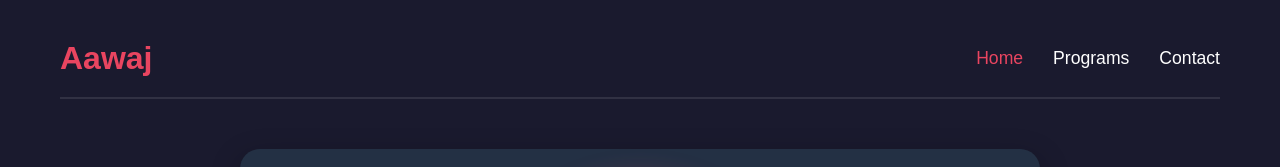
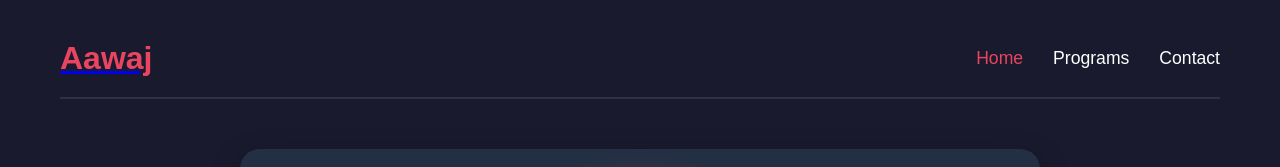
Before and after one commit to naranbhusal02/radio, a plain HTML site: page index.html in a window 1280 px wide. Shown: the top 167 px of the page. Drawn offline with Linux system fonts and the light colour scheme.

Commit message:
Update index.html

```diff
--- a/index.html
+++ b/index.html
@@ -10,7 +10,7 @@
 <body>
     <div class="container">
         <header>
-            <h1 class="logo">Aawaj</h1>
+          <a href="https://naranbhusal02.me/">  <h1 class="logo">Aawaj</h1></a>
             <nav>
                 <ul>
                     <li><a href="#" class="active">Home</a></li>
```
